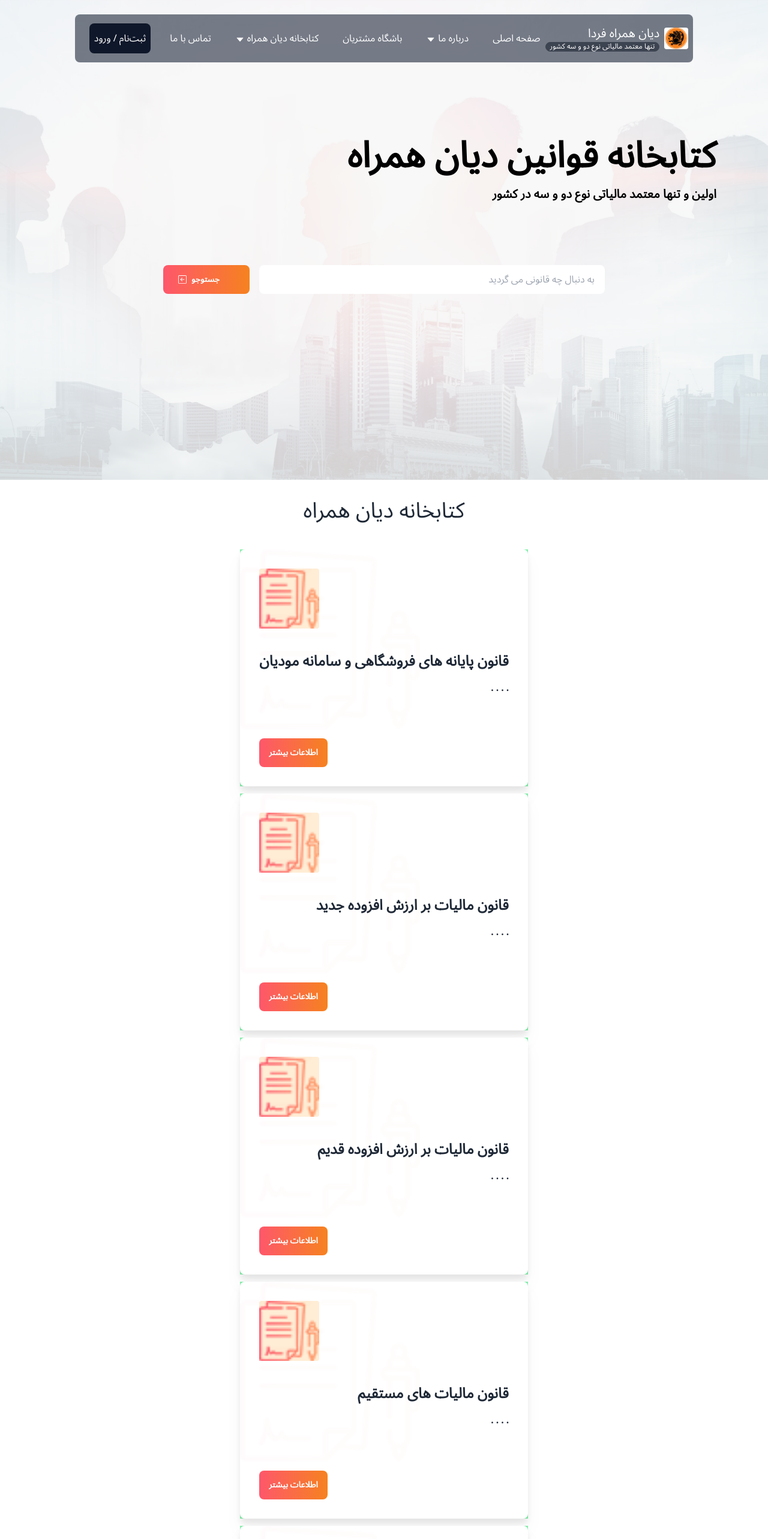
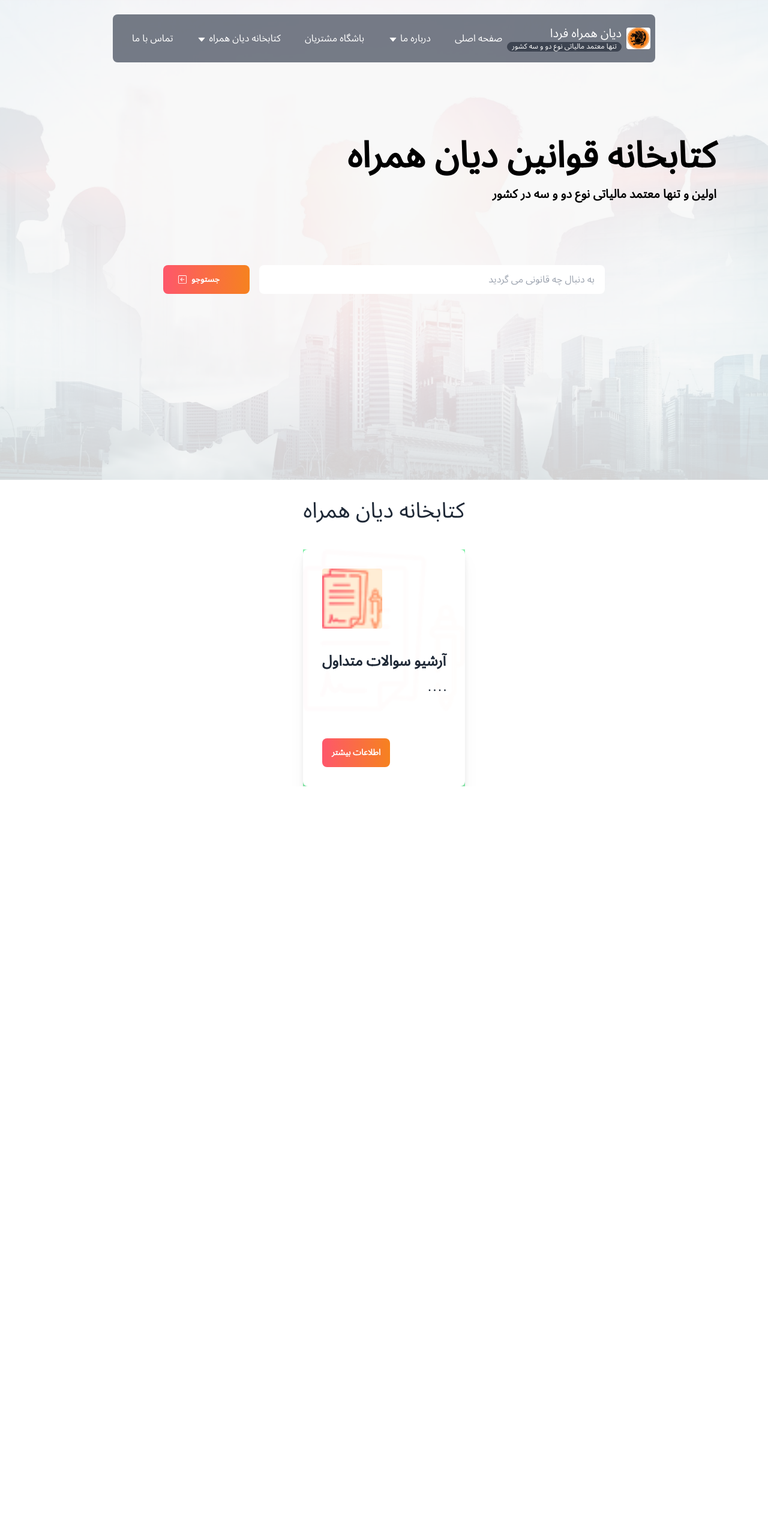
Before and after one commit to Mansour-VN/DianHamrah, a Next.js app: page /Library in a window 1280 px wide. Shown: the top 2566 px of the page at 60% size. After the commit the page ends 1311 px from the top, so only its background shows below. Built offline with nearby package versions, Linux system fonts and the light colour scheme.

Commit message:
refactor :  ignore some items

```diff
--- a/public/Constants/Library.ts
+++ b/public/Constants/Library.ts
@@ -1,12 +1,12 @@
 import {FrequentlyQuestions} from "./FrequentlyQuestions";
 
 export const Library = [
-    {id:"TaxSystem",title:"قانون پایانه های فروشگاهی و سامانه  مودیان",description: "",NavAddress:"/Library/#TaxSystem",address:"/Library/Content/TaxSyst"},
-    {id:"NewAddedValue",title:" قانون مالیات بر ارزش افزوده جدید",description: "",NavAddress:"/Library/#NewAddedValue",address:"/Library/Content/NewAdde"},
-    {id:"OldAddedValue",title:"قانون مالیات بر ارزش افزوده قدیم",description: "",NavAddress:"/Library/#OldAddedValue",address:"/Library/Content/OldAdde"},
-    {id:"DirectTax",title:"قانون مالیات های مستقیم",description: "",NavAddress:"/Library/#DirectTax",address:"/Library/Content/DirectT"},
-    {id:"Standards",title:"استاندارد های حسابرسی",description: "",NavAddress:"/Library/#Standards",address:"/Library/Content/Standar"},
+    // {id:"TaxSystem",title:"قانون پایانه های فروشگاهی و سامانه  مودیان",description: "",NavAddress:"/Library/#TaxSystem",address:"/Library/Content/TaxSyst"},
+    // {id:"NewAddedValue",title:" قانون مالیات بر ارزش افزوده جدید",description: "",NavAddress:"/Library/#NewAddedValue",address:"/Library/Content/NewAdde"},
+    // {id:"OldAddedValue",title:"قانون مالیات بر ارزش افزوده قدیم",description: "",NavAddress:"/Library/#OldAddedValue",address:"/Library/Content/OldAdde"},
+    // {id:"DirectTax",title:"قانون مالیات های مستقیم",description: "",NavAddress:"/Library/#DirectTax",address:"/Library/Content/DirectT"},
+    // {id:"Standards",title:"استاندارد های حسابرسی",description: "",NavAddress:"/Library/#Standards",address:"/Library/Content/Standar"},
     {id:"Questions",title:"آرشیو سوالات متداول",description: FrequentlyQuestions,NavAddress:"/Library/#Questions",address:"/Library/Content/Questions"},
-    {id:"Technical",title:"تحلیل و بررسی فنی",description: "",NavAddress:"/Library/#Technical",address:"/Library/Content/Technic"},
-    {id:"Archive",title:"آرشیو",description: "",NavAddress:"/Library/#Archive",address:"/Library/Content/Archive"},
+    // {id:"Technical",title:"تحلیل و بررسی فنی",description: "",NavAddress:"/Library/#Technical",address:"/Library/Content/Technic"},
+    // {id:"Archive",title:"آرشیو",description: "",NavAddress:"/Library/#Archive",address:"/Library/Content/Archive"},
 ]
--- a/src/common/components/Header/DeskTopMenu.jsx
+++ b/src/common/components/Header/DeskTopMenu.jsx
@@ -179,15 +179,15 @@ const DeskTopMenu = () => {
                             </Link>
                         </li>
 
-                        <li>
-                            <Link
-                                href="/Login"
-                                scroll={false}
-                                className="hover:cursor-pointer hover:bg-slate-600 p-2 rounded-lg bg-slate-900"
-                            >
-                                ثبت‌نام / ورود
-                            </Link>
-                        </li>
+                        {/*<li>*/}
+                        {/*    <Link*/}
+                        {/*        href="/Login"*/}
+                        {/*        scroll={false}*/}
+                        {/*        className="hover:cursor-pointer hover:bg-slate-600 p-2 rounded-lg bg-slate-900"*/}
+                        {/*    >*/}
+                        {/*        ثبت‌نام / ورود*/}
+                        {/*    </Link>*/}
+                        {/*</li>*/}
 
                         <li>
                             <Link
--- a/src/common/components/Header/MobileMenu.jsx
+++ b/src/common/components/Header/MobileMenu.jsx
@@ -177,14 +177,14 @@ const DeskTopMenu = () => {
             تماس با ما
           </Link>
         </li>
-        <li
-          onClick={() => setMenu(!menu)}
-          className="border-2 border-slate-700 w-full text-center p-2 rounded-lg"
-        >
-          <Link href="/Login" scroll={false}>
-            ثبت‌نام / ورود
-          </Link>
-        </li>
+        {/*<li*/}
+        {/*  onClick={() => setMenu(!menu)}*/}
+        {/*  className="border-2 border-slate-700 w-full text-center p-2 rounded-lg"*/}
+        {/*>*/}
+        {/*  <Link href="/Login" scroll={false}>*/}
+        {/*    ثبت‌نام / ورود*/}
+        {/*  </Link>*/}
+        {/*</li>*/}
 
         <li className="border-2 border-slate-700 w-full text-center p-2 rounded-lg hidden">
           <Link href="/" scroll={false}>
```
